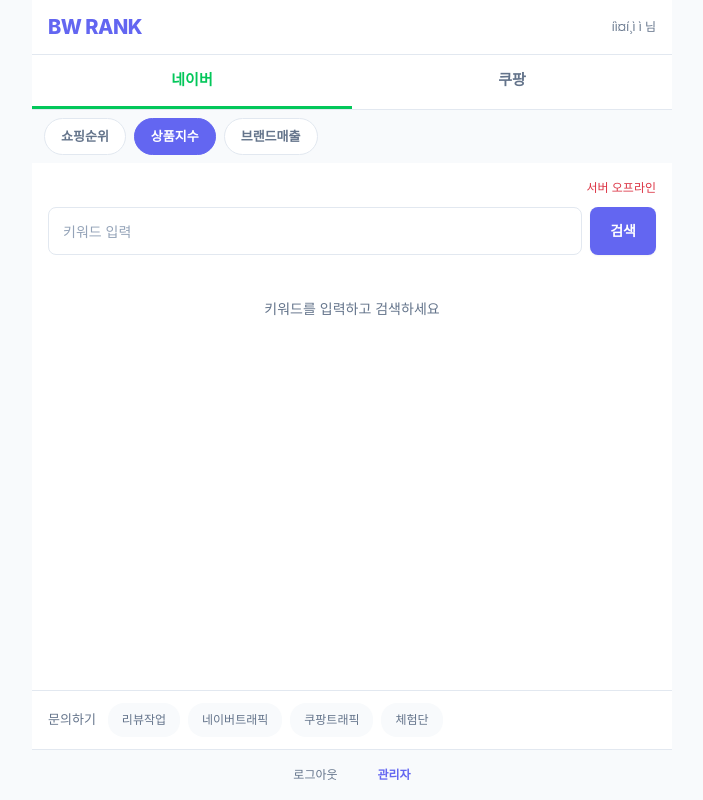
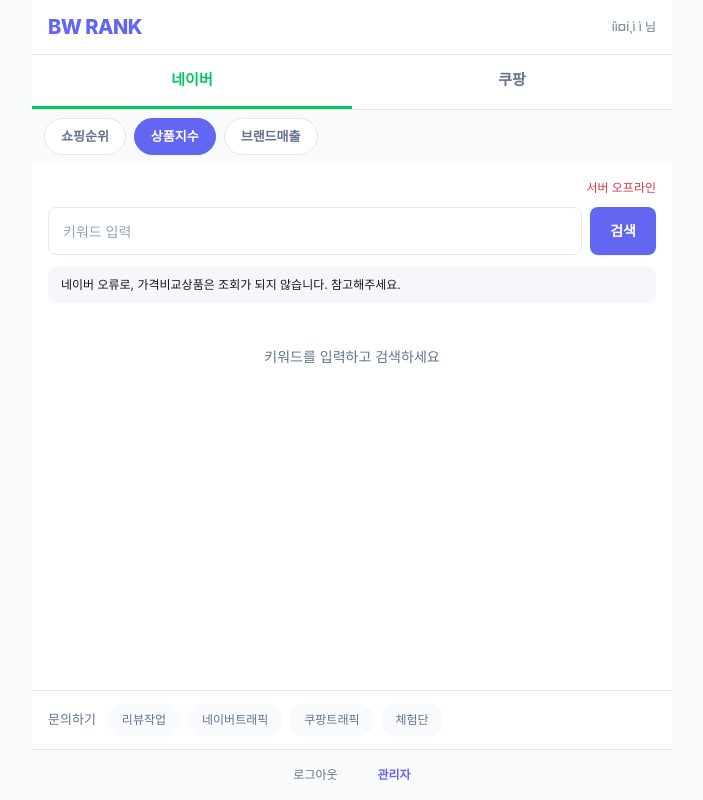
Before and after one commit to odong444/shop-rank-auth, a Flask app: page /product-score in a window 1280 px wide. Shown: the whole page, without its empty margins (288-991 px from the left). Run offline with Flask 3, Linux system fonts and the light colour scheme; the visitor is signed in with stand-in values (Sample User, id 1); data that the repository does not hold is empty; some libraries are stand-ins or nearby versions.

Commit message:
Add notice about price comparison products not being available
Co-Authored-By: Claude Opus 4.5 <noreply@anthropic.com>

```diff
--- a/templates/product_score.html
+++ b/templates/product_score.html
@@ -140,6 +140,11 @@
 <div class="search-box">
     <input type="text" id="searchKeyword" placeholder="키워드 입력" class="input">
     <button onclick="searchProducts()" id="searchBtn" class="btn btn-primary">검색</button>
+</div>
+
+<!-- 안내 문구 -->
+<div class="alert alert-info" style="padding: 8px 12px; font-size: 0.75rem; margin-bottom: 12px;">
+    네이버 오류로, 가격비교상품은 조회가 되지 않습니다. 참고해주세요.
 </div>
 
 <!-- 로딩 -->
```
